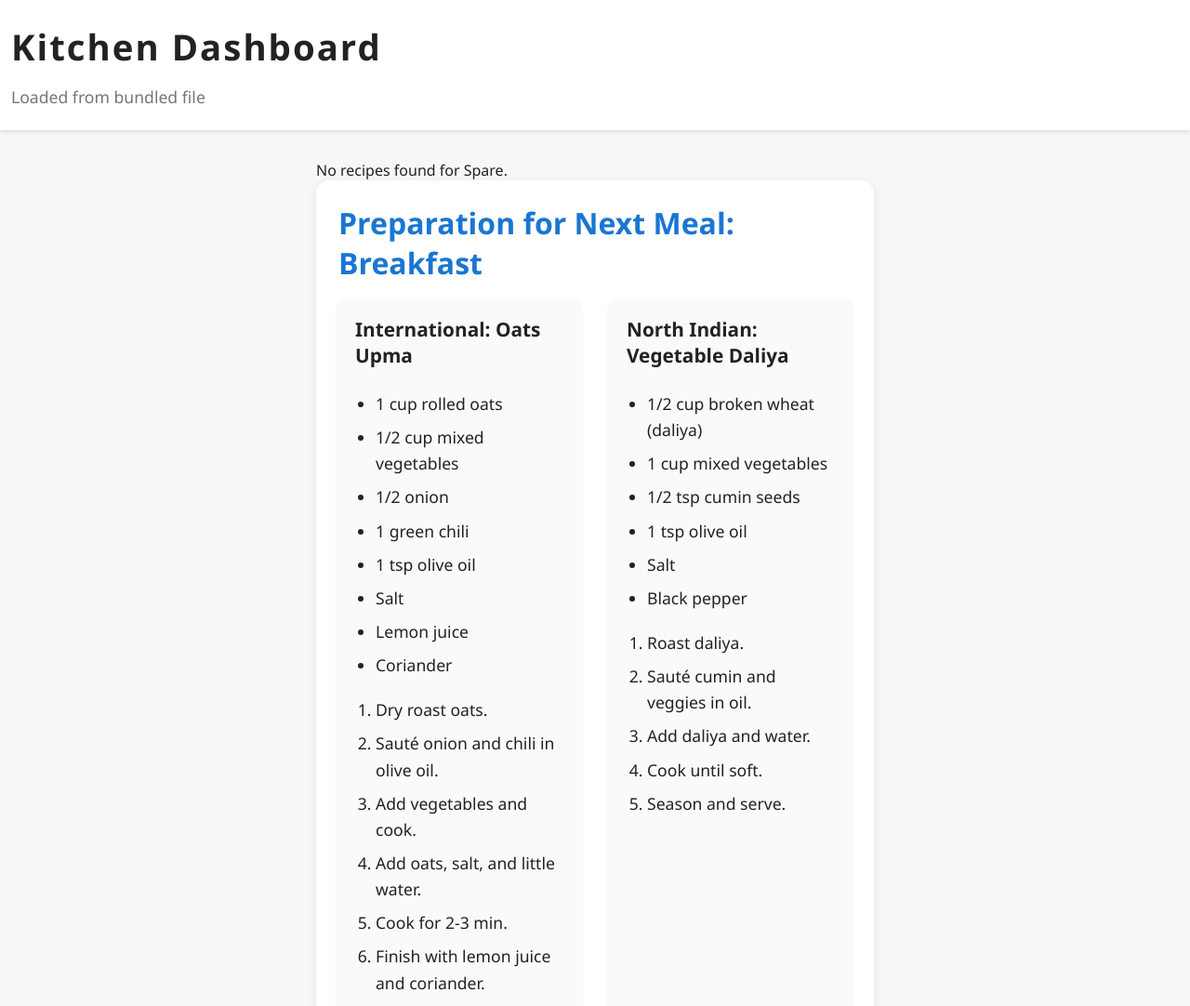
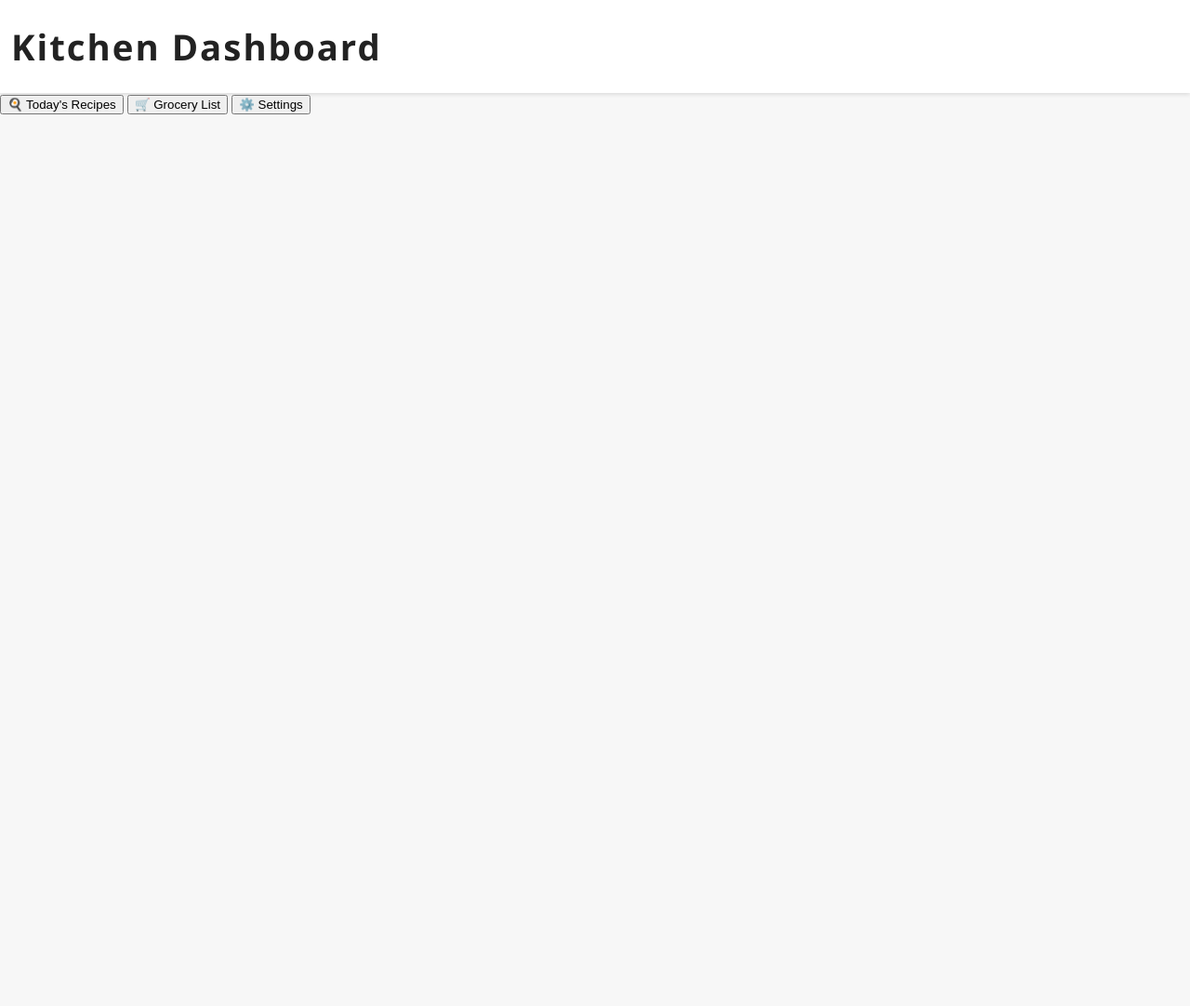
Before and after one commit to simarsamra/KitchenDashboard, a plain HTML site: page root/index.html in a window 1280 px wide. Shown: the top 1082 px of the page at 93% size. After the commit the page ends 800 px from the top, so only its background shows below. Drawn offline with Linux system fonts and the light colour scheme; no server answers.

Commit message:
Update index.html

```diff
--- a/root/index.html
+++ b/root/index.html
@@ -3,19 +3,26 @@
 <head>
   <meta charset="UTF-8">
   <title>Kitchen Dashboard</title>
-  <meta name="viewport" content="width=device-width, initial-scale=1.0">
+  <meta name="viewport" content="width=device-width,initial-scale=1.0">
   <link rel="stylesheet" href="style.css">
+  <link rel="manifest" href="manifest.json">
 </head>
 <body>
   <header>
     <h1>Kitchen Dashboard</h1>
-    <span id="status"></span>
   </header>
-  <main>
-    <section id="current-meal"></section>
-    <section id="prep-suggestion"></section>
-    <section id="grocery-list"></section>
-  </main>
+  <div class="page">
+    <nav>
+      <button class="btn" onclick="location.href='recipes.html'">🍳 Today's Recipes</button>
+      <button class="btn" onclick="location.href='grocery.html'">🛒 Grocery List</button>
+      <button class="btn" onclick="location.href='settings.html'">⚙️ Settings</button>
+    </nav>
+    <div class="widget" id="weatherWidget"></div>
+    <div class="widget" id="calendarWidget"></div>
+    <div class="widget" id="prepAlert"></div>
+  </div>
   <script src="script.js"></script>
+  <script src="weather.js"></script>
+  <script src="calendar.js"></script>
 </body>
 </html>
```
